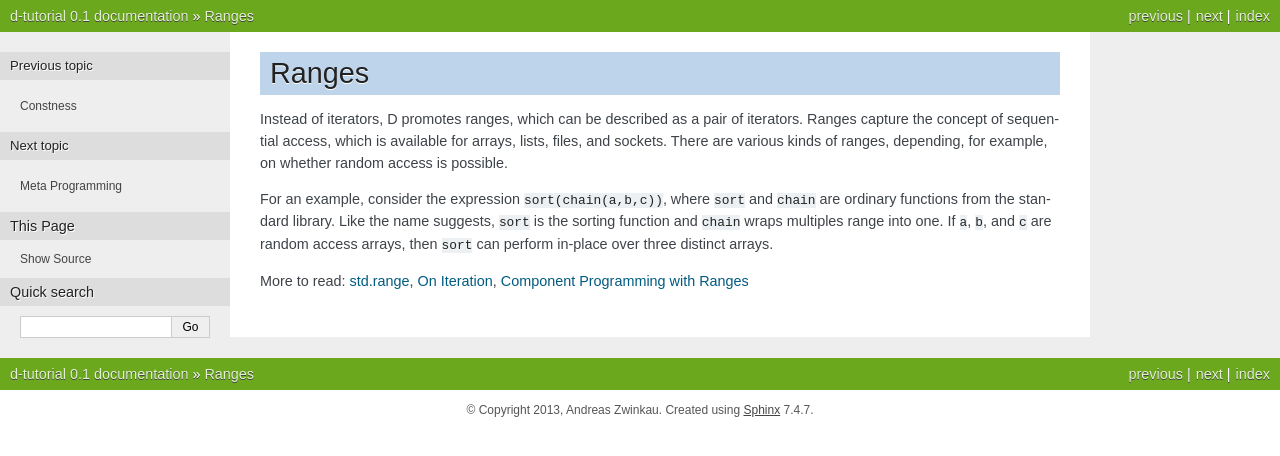
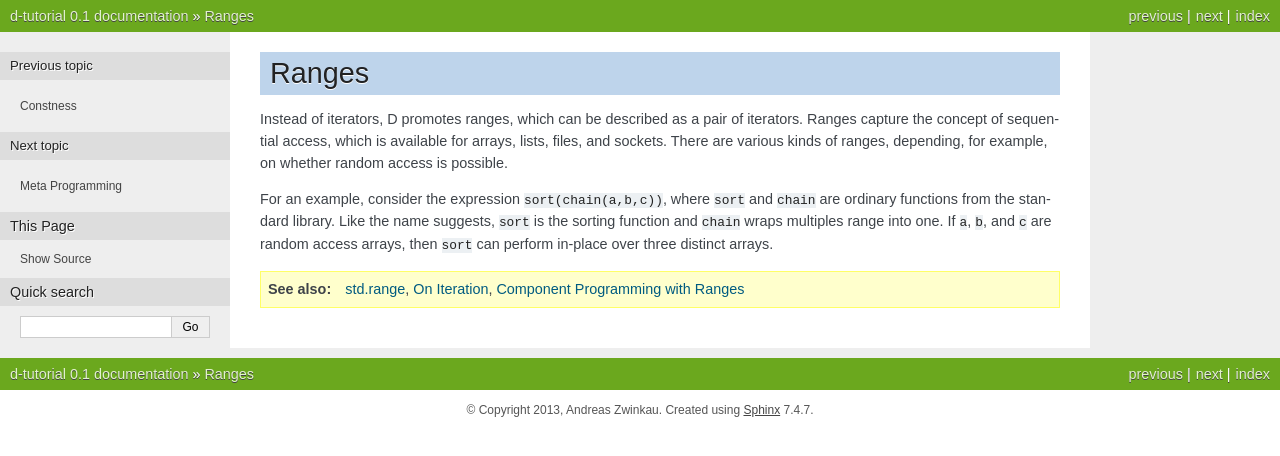
Before and after one commit to qznc/d-tut, a Sphinx documentation site: the page built from source/ranges.rst, in a window 1280 px wide. Shown: the top 456 px of the page. Built offline with Sphinx 7.4.7, drawn with Linux system fonts in a browser that asks for light colours.

```diff
--- a/source/memory.rst
+++ b/source/memory.rst
@@ -34,5 +34,5 @@ and thus circumvent the garbage collector.
 D provides all mechanisms for RAII like C++.
 There is no compiler/language support for Reference Counting.
 
-More to read:
-`Memory <http://dlang.org/memory.html>`_
+.. seealso::
+   http://dlang.org/memory.html
--- a/source/ranges.rst
+++ b/source/ranges.rst
@@ -19,7 +19,7 @@ If ``a``, ``b``, and ``c`` are random access arrays,
 then ``sort`` can perform in-place over three distinct arrays.
 
 
-More to read:
-`std.range <http://dlang.org/phobos/std_range.html>`_,
-`On Iteration <http://www.informit.com/articles/printerfriendly.aspx?p=1407357&rll=1>`_,
-`Component Programming with Ranges <http://wiki.dlang.org/Component_programming_with_ranges>`_
+.. seealso::
+  `std.range <http://dlang.org/phobos/std_range.html>`_,
+  `On Iteration <http://www.informit.com/articles/printerfriendly.aspx?p=1407357&rll=1>`_,
+  `Component Programming with Ranges <http://wiki.dlang.org/Component_programming_with_ranges>`_
```
